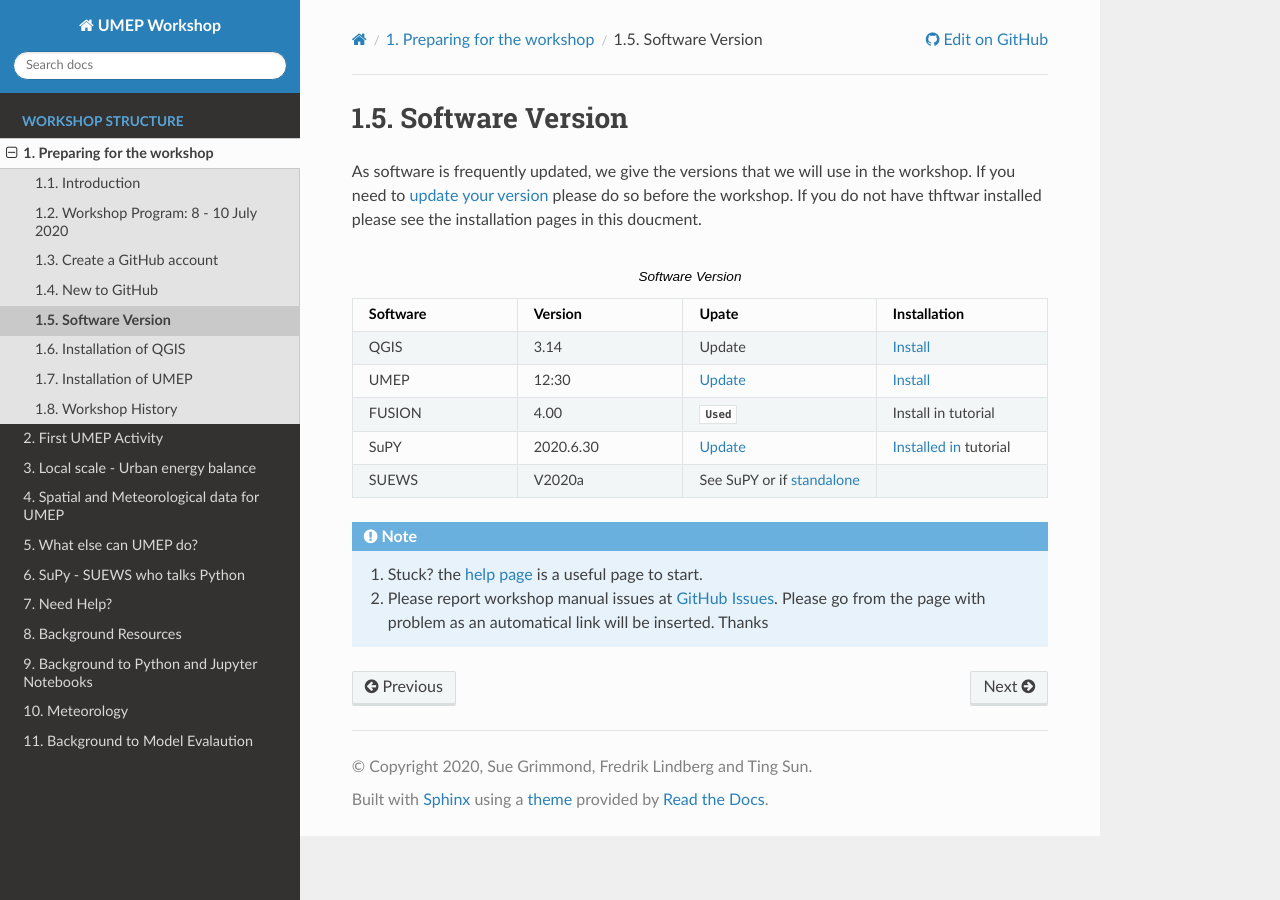
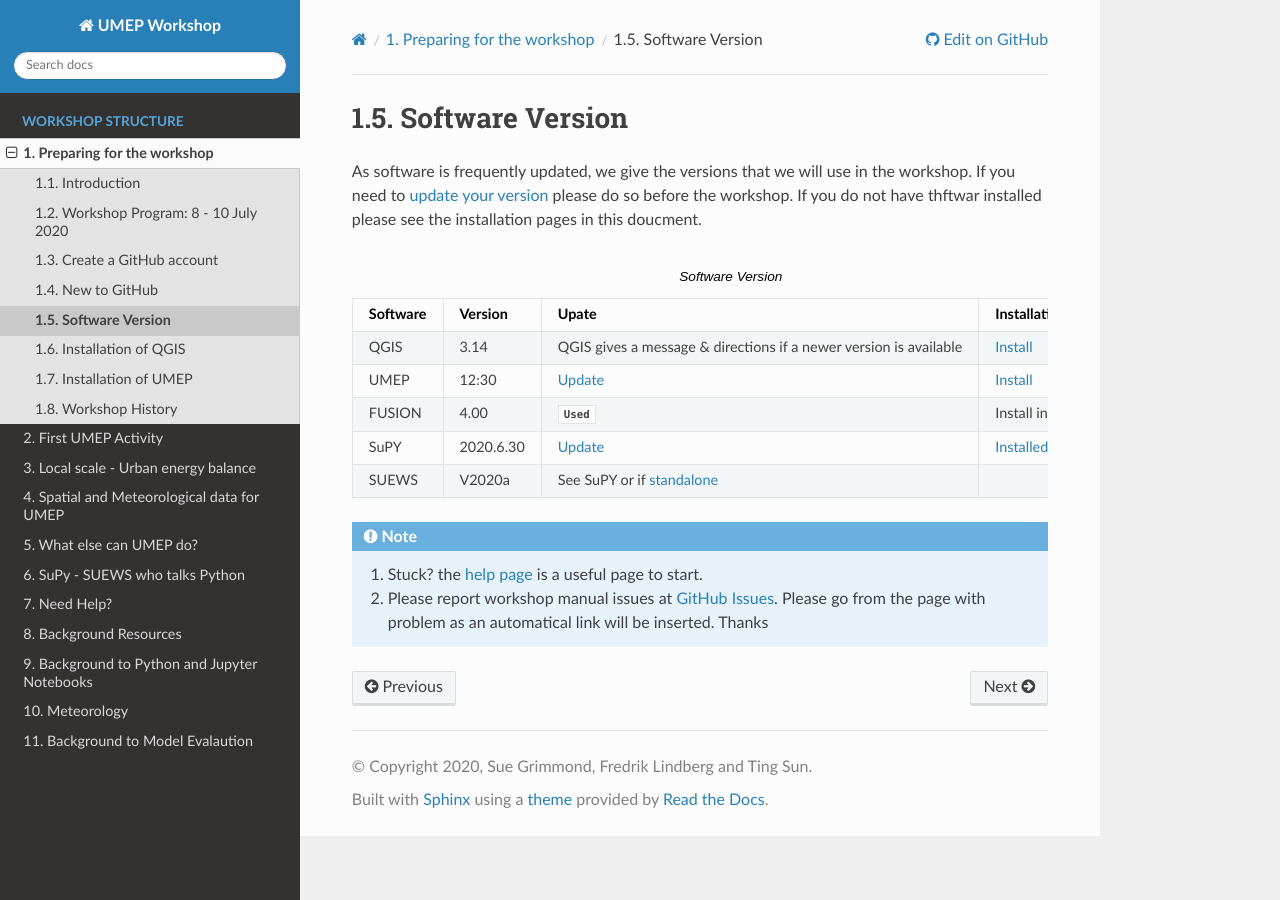
Before and after one commit to Urban-Meteorology-Reading/UMEP-Workshop, a Sphinx documentation site: the page built from source/Prepare/Version.rst, in a window 1280 px wide. Built offline with Sphinx 7.4.7 and the Read the Docs theme 2.0.0, drawn with Linux system fonts in a browser that asks for light colours; pages that are not in the unit, such as notebooks, are missing from menus.

Commit message:
Update Version.rst

```diff
--- a/source/Prepare/Version.rst
+++ b/source/Prepare/Version.rst
@@ -16,7 +16,7 @@
      - Installation
    * - QGIS
      - 3.14
-     - Update
+     - QGIS gives a message & directions if a newer version is available
      - `Install <QGIS1>`
    * - UMEP
      - 12:30
```
